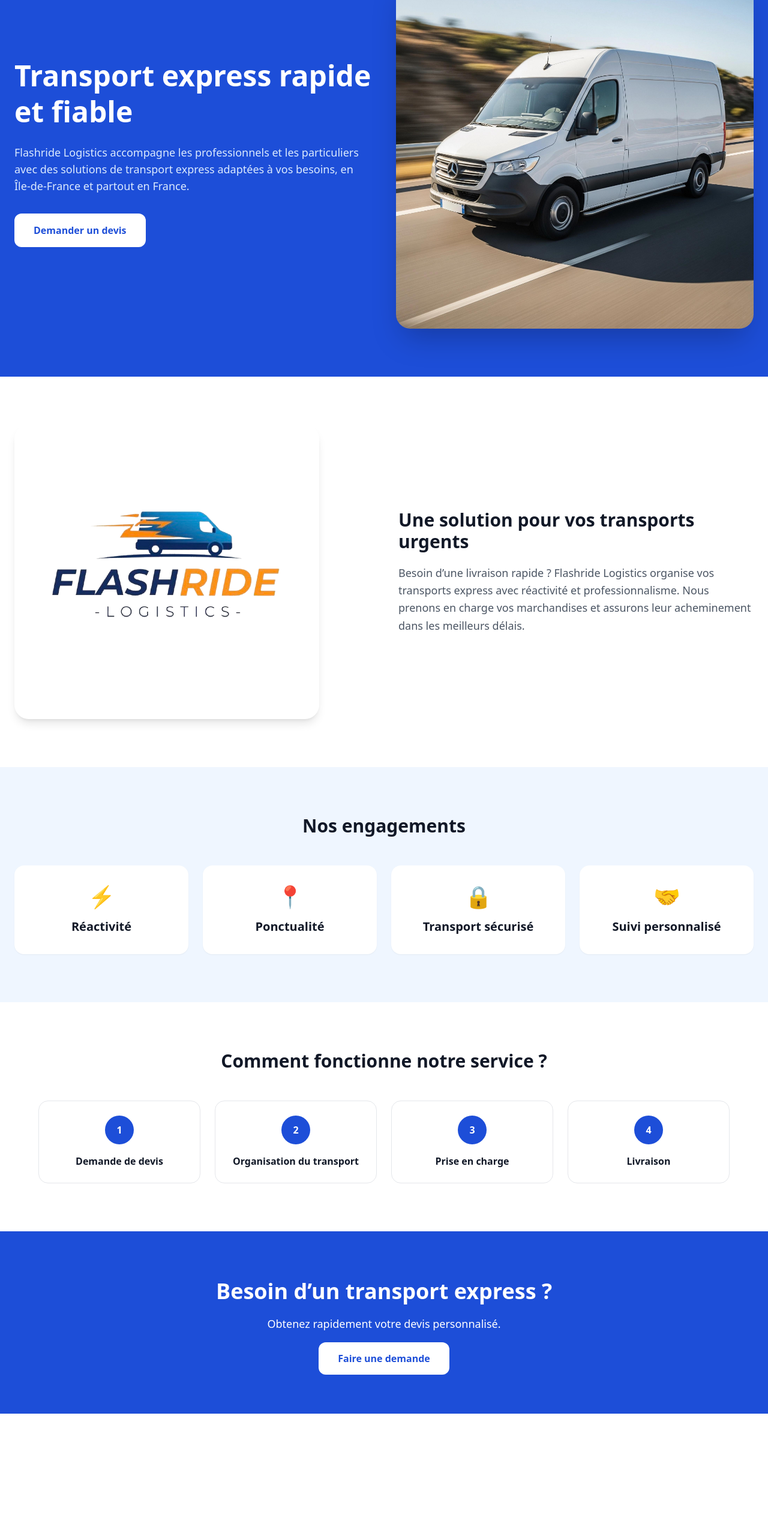
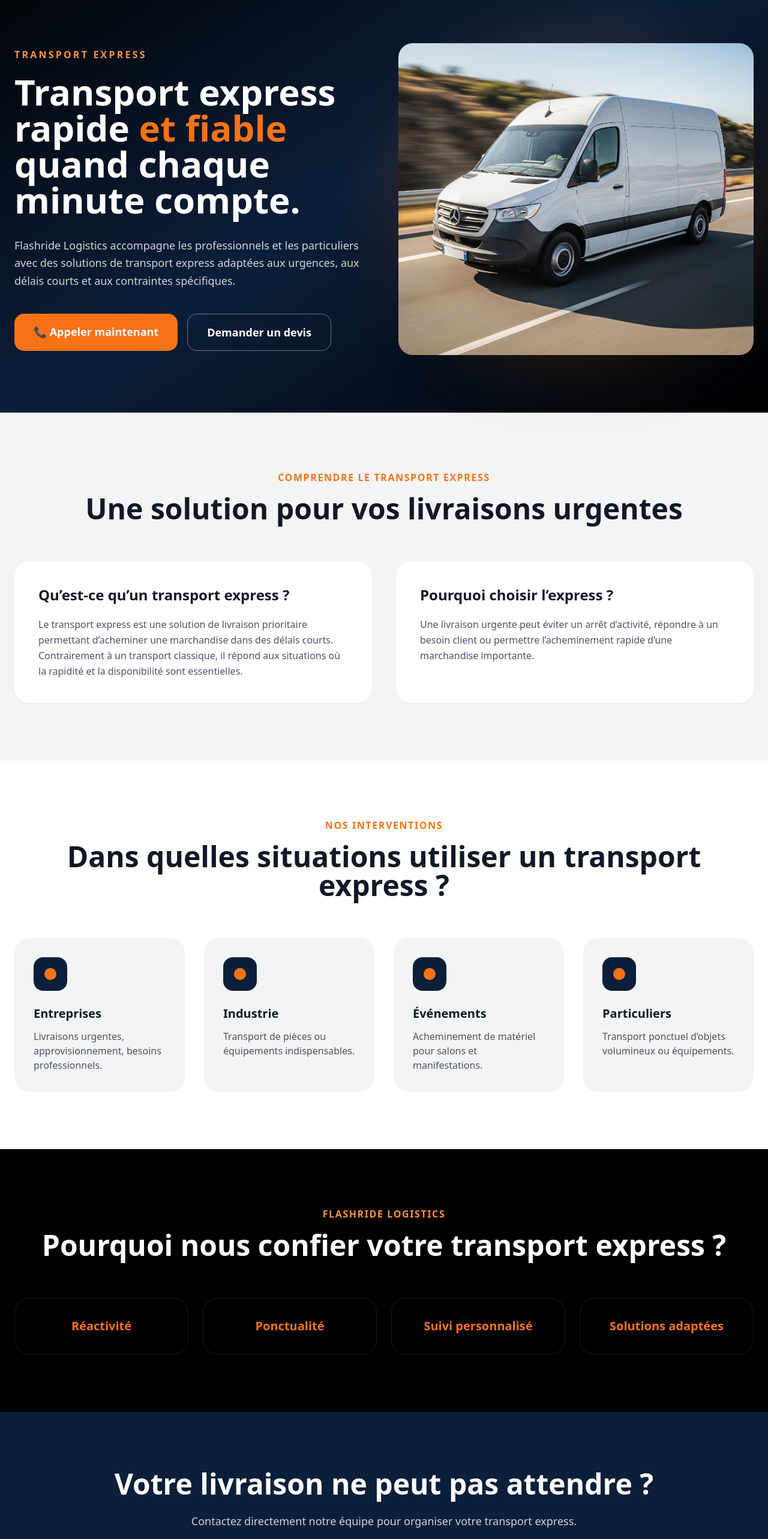
Before and after one commit to jasonvandommele-commits/flashride-logistics, a Next.js app: page /transport-express in a window 1280 px wide. Shown: the part 120-2686 px from the top of the page at 60% size. Before the commit the page ends 2477 px from the top, so only its background shows below. Built offline with nearby package versions, Linux system fonts and the light colour scheme.

Commit message:
Update page.jsx

```diff
--- a/app/transport-express/page.jsx
+++ b/app/transport-express/page.jsx
@@ -1,172 +1,346 @@
 export default function TransportExpress() {
   return (
-    <main className="bg-white text-gray-900">
+    <main className="bg-white text-gray-900 min-h-screen">
+
 
       {/* HERO */}
-      <section className="bg-blue-700 text-white">
-        <div className="max-w-7xl mx-auto grid md:grid-cols-2 gap-10 items-center px-6 py-20">
+      <section className="pt-20 md:pt-24 bg-gradient-to-br from-black via-[#0B1F3A] to-black text-white">
+
+        <div className="max-w-7xl mx-auto px-6 py-12 md:py-24 grid lg:grid-cols-2 gap-12 items-center">
 
           <div>
-            <h1 className="text-5xl font-bold leading-tight mb-6">
-              Transport express rapide et fiable
+
+            <p className="text-orange-400 font-bold uppercase tracking-[0.2em] mb-5">
+              TRANSPORT EXPRESS
+            </p>
+
+
+            <h1 className="text-3xl sm:text-5xl lg:text-6xl font-black leading-tight">
+
+              Transport express rapide
+              <span className="text-orange-500">
+                {" "}et fiable
+              </span>
+
+              <br />
+
+              quand chaque minute compte.
+
             </h1>
 
-            <p className="text-lg text-blue-100 mb-8">
+
+            <p className="mt-8 text-gray-300 text-lg leading-relaxed">
+
               Flashride Logistics accompagne les professionnels et les particuliers
-              avec des solutions de transport express adaptées à vos besoins,
-              en Île-de-France et partout en France.
+              avec des solutions de transport express adaptées aux urgences,
+              aux délais courts et aux contraintes spécifiques.
+
             </p>
+
+
+            <div className="mt-10 flex flex-wrap gap-4">
+
+
+              <a
+                href="tel:0752988155"
+                className="bg-orange-500 px-8 py-4 rounded-2xl font-bold text-lg hover:bg-orange-600 transition"
+              >
+                📞 Appeler maintenant
+              </a>
+
 
               <a
                 href="/#devis"
-              className="inline-block bg-white text-blue-700 font-semibold px-8 py-4 rounded-xl"
+                className="border border-white/40 px-8 py-4 rounded-2xl font-bold text-lg hover:bg-white hover:text-black transition"
               >
                 Demander un devis
               </a>
+
+
             </div>
 
 
-          <div>
+          </div>
+
+
+
+          <div className="relative">
+
+            <div className="absolute inset-0 bg-orange-500/20 blur-3xl rounded-full"></div>
+
+
             <img
               src="/images/IMG_0255.jpeg"
               alt="Transport express Flashride Logistics"
-              className="rounded-3xl shadow-2xl w-full"
+              className="relative rounded-3xl shadow-2xl w-full h-[520px] object-cover"
             />
-          </div>
 
-        </div>
-      </section>
-
-
-      {/* PRESENTATION */}
-      <section className="py-20 px-6">
-        <div className="max-w-7xl mx-auto grid md:grid-cols-2 gap-12 items-center">
-
-          <div>
-            <img
-              src="/images/IMG_0265.png"
-              alt="Livraison professionnelle"
-              className="rounded-3xl shadow-lg"
-            />
-          </div>
-
-
-          <div>
-            <h2 className="text-3xl font-bold mb-5">
-              Une solution pour vos transports urgents
-            </h2>
-
-            <p className="text-gray-600 text-lg leading-relaxed">
-              Besoin d’une livraison rapide ? Flashride Logistics organise
-              vos transports express avec réactivité et professionnalisme.
-              Nous prenons en charge vos marchandises et assurons leur
-              acheminement dans les meilleurs délais.
-            </p>
 
           </div>
 
-        </div>
-      </section>
-
-
-      {/* AVANTAGES */}
-      <section className="bg-blue-50 py-20 px-6">
-
-        <div className="max-w-7xl mx-auto">
-
-          <h2 className="text-3xl font-bold text-center mb-12">
-            Nos engagements
-          </h2>
-
-
-          <div className="grid md:grid-cols-4 gap-6">
-
-            {[
-              ["⚡", "Réactivité"],
-              ["📍", "Ponctualité"],
-              ["🔒", "Transport sécurisé"],
-              ["🤝", "Suivi personnalisé"],
-            ].map((item) => (
-              <div
-                key={item[1]}
-                className="bg-white rounded-2xl p-8 shadow-sm text-center"
-              >
-                <div className="text-4xl mb-4">
-                  {item[0]}
-                </div>
-
-                <h3 className="font-bold text-xl">
-                  {item[1]}
-                </h3>
-              </div>
-            ))}
-
-          </div>
 
         </div>
 
       </section>
 
 
-      {/* PROCESS */}
-      <section className="py-20 px-6">
 
-        <div className="max-w-6xl mx-auto">
+      {/* EXPLICATION */}
 
-          <h2 className="text-3xl font-bold text-center mb-12">
-            Comment fonctionne notre service ?
+      <section className="py-24 px-6 bg-gray-100">
+
+        <div className="max-w-7xl mx-auto">
+
+
+          <div className="text-center mb-16">
+
+            <p className="text-orange-500 font-bold uppercase tracking-widest">
+              Comprendre le transport express
+            </p>
+
+
+            <h2 className="text-3xl md:text-5xl font-black mt-4">
+              Une solution pour vos livraisons urgentes
             </h2>
 
-
-          <div className="grid md:grid-cols-4 gap-6">
-
-            {[
-              "Demande de devis",
-              "Organisation du transport",
-              "Prise en charge",
-              "Livraison",
-            ].map((step, index) => (
-
-              <div
-                key={step}
-                className="border rounded-2xl p-6 text-center"
-              >
-                <div className="bg-blue-700 text-white w-12 h-12 rounded-full flex items-center justify-center mx-auto mb-4 font-bold">
-                  {index + 1}
           </div>
 
-                <p className="font-semibold">
-                  {step}
+
+
+          <div className="grid lg:grid-cols-2 gap-10">
+
+
+            <div className="bg-white rounded-3xl p-10 shadow-sm">
+
+              <h3 className="text-2xl font-bold mb-5">
+                Qu’est-ce qu’un transport express ?
+              </h3>
+
+
+              <p className="text-gray-600 leading-relaxed">
+
+                Le transport express est une solution de livraison prioritaire
+                permettant d’acheminer une marchandise dans des délais courts.
+                Contrairement à un transport classique, il répond aux situations
+                où la rapidité et la disponibilité sont essentielles.
+
               </p>
 
             </div>
 
-            ))}
+
+
+            <div className="bg-white rounded-3xl p-10 shadow-sm">
+
+              <h3 className="text-2xl font-bold mb-5">
+                Pourquoi choisir l’express ?
+              </h3>
+
+
+              <p className="text-gray-600 leading-relaxed">
+
+                Une livraison urgente peut éviter un arrêt d’activité, répondre
+                à un besoin client ou permettre l’acheminement rapide d’une
+                marchandise importante.
+
+              </p>
 
             </div>
+
+
+          </div>
+
 
         </div>
 
       </section>
 
 
-      {/* CTA */}
-      <section className="bg-blue-700 text-white text-center py-20 px-6">
 
-        <h2 className="text-4xl font-bold mb-5">
-          Besoin d’un transport express ?
+
+      {/* CAS UTILISATION */}
+
+      <section className="py-24 px-6 bg-white">
+
+
+        <div className="max-w-7xl mx-auto">
+
+
+          <div className="text-center mb-16">
+
+            <p className="text-orange-500 font-bold uppercase tracking-widest">
+              Nos interventions
+            </p>
+
+
+            <h2 className="text-3xl md:text-5xl font-black mt-4">
+              Dans quelles situations utiliser un transport express ?
             </h2>
 
-        <p className="text-lg mb-8">
-          Obtenez rapidement votre devis personnalisé.
+          </div>
+
+
+
+          <div className="grid md:grid-cols-2 lg:grid-cols-4 gap-8">
+
+
+            {[
+              [
+                "Entreprises",
+                "Livraisons urgentes, approvisionnement, besoins professionnels."
+              ],
+              [
+                "Industrie",
+                "Transport de pièces ou équipements indispensables."
+              ],
+              [
+                "Événements",
+                "Acheminement de matériel pour salons et manifestations."
+              ],
+              [
+                "Particuliers",
+                "Transport ponctuel d’objets volumineux ou équipements."
+              ]
+            ].map((item,index)=>(
+
+
+              <div
+                key={index}
+                className="bg-gray-100 rounded-3xl p-8 hover:shadow-xl transition"
+              >
+
+                <div className="w-14 h-14 bg-[#0B1F3A] rounded-2xl mb-6 flex items-center justify-center">
+
+                  <div className="w-5 h-5 bg-orange-500 rounded-full"></div>
+
+                </div>
+
+
+                <h3 className="text-xl font-bold mb-3">
+                  {item[0]}
+                </h3>
+
+
+                <p className="text-gray-600">
+                  {item[1]}
                 </p>
+
+
+              </div>
+
+
+            ))}
+
+
+          </div>
+
+
+        </div>
+
+
+      </section>
+
+
+
+
+      {/* AVANTAGES */}
+
+      <section className="py-24 px-6 bg-black text-white">
+
+
+        <div className="max-w-7xl mx-auto">
+
+
+          <div className="text-center mb-16">
+
+            <p className="text-orange-400 font-bold uppercase tracking-widest">
+              Flashride Logistics
+            </p>
+
+
+            <h2 className="text-3xl md:text-5xl font-black mt-4">
+              Pourquoi nous confier votre transport express ?
+            </h2>
+
+
+          </div>
+
+
+
+          <div className="grid md:grid-cols-4 gap-6">
+
+
+            {[
+              "Réactivité",
+              "Ponctualité",
+              "Suivi personnalisé",
+              "Solutions adaptées"
+            ].map((text,index)=>(
+
+
+              <div
+                key={index}
+                className="border border-white/10 rounded-3xl p-8 text-center"
+              >
+
+                <h3 className="text-xl font-bold text-orange-500">
+                  {text}
+                </h3>
+
+              </div>
+
+
+            ))}
+
+
+          </div>
+
+
+        </div>
+
+
+      </section>
+
+
+
+
+      {/* CTA */}
+
+      <section className="py-24 px-6 bg-[#0B1F3A] text-white text-center">
+
+
+        <h2 className="text-4xl md:text-5xl font-black">
+          Votre livraison ne peut pas attendre ?
+        </h2>
+
+
+        <p className="mt-6 text-gray-300 text-lg">
+          Contactez directement notre équipe pour organiser votre transport express.
+        </p>
+
+
+
+        <div className="mt-10 flex justify-center gap-4 flex-wrap">
+
+
+          <a
+            href="tel:0752988155"
+            className="bg-orange-500 px-8 py-4 rounded-2xl font-bold text-lg hover:bg-orange-600"
+          >
+            📞 07 52 98 81 55
+          </a>
+
 
           <a
             href="/#devis"
-          className="bg-white text-blue-700 px-8 py-4 rounded-xl font-semibold"
+            className="border border-white/40 px-8 py-4 rounded-2xl font-bold hover:bg-white hover:text-black"
           >
-          Faire une demande
+            Demander un devis
           </a>
+
+
+        </div>
+
 
       </section>
 
```
Lines whose indentation alone changed are shown as unchanged.
